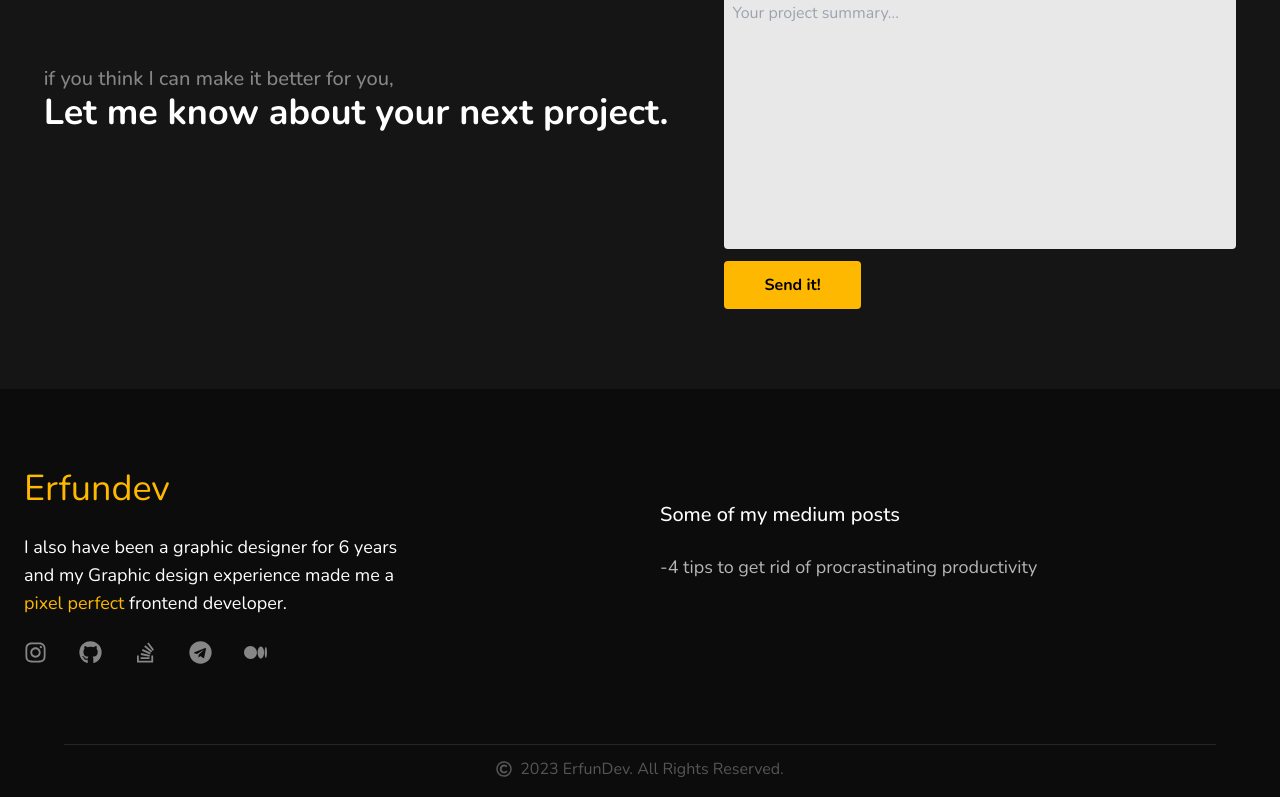
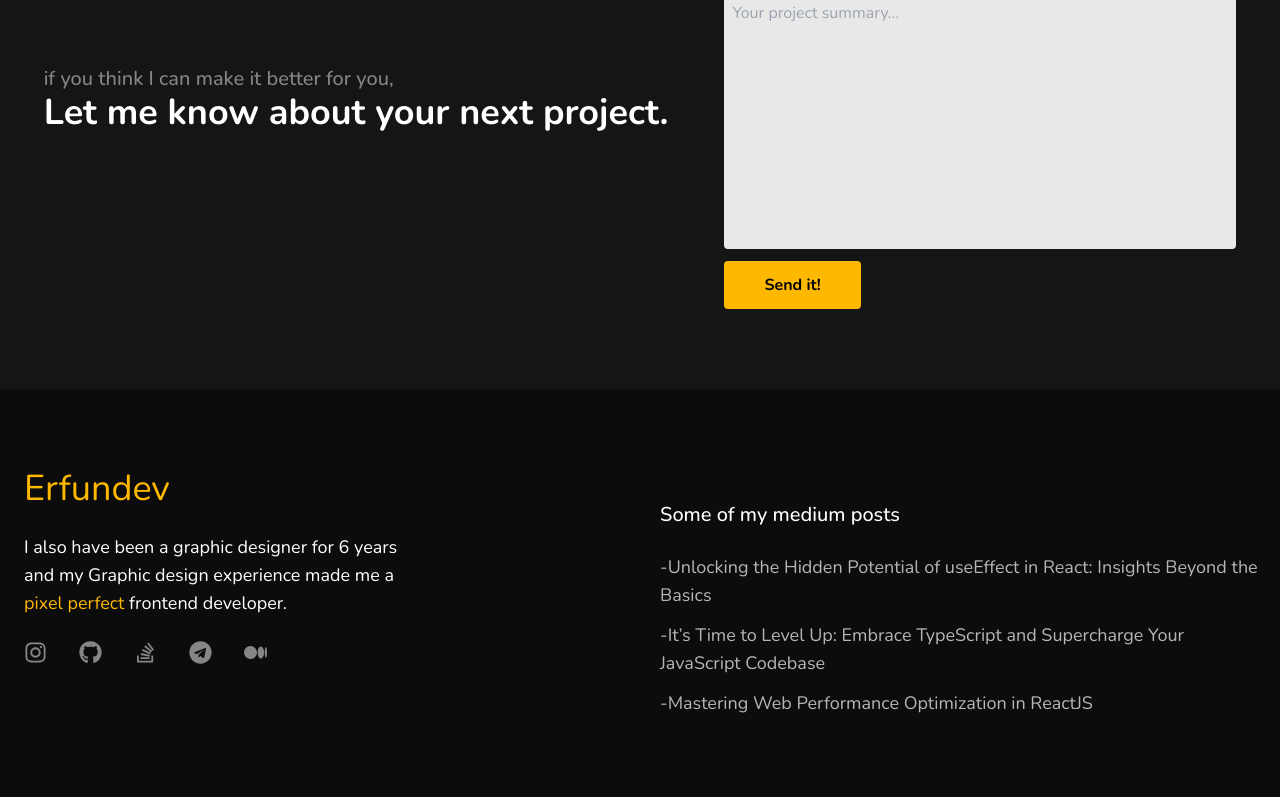
Before and after one commit to erfunit/erfundev-portfolio, a React (Vite) app: page / in a window 1280 px wide. Shown: the part 2000-2797 px from the top of the page. Built offline with nearby package versions, Linux system fonts and the light colour scheme.

Commit message:
footer update

```diff
--- a/src/components/Footer.jsx
+++ b/src/components/Footer.jsx
@@ -1,4 +1,4 @@
-import React from "react";
+import React, { useEffect } from "react";
 import {
   FaInstagram,
   FaGithub,
@@ -51,7 +51,7 @@ const Footer = () => {
                 className="hover:text-[#FFB800] transition-all"
               />
             </a>
-            <a target="_blank" href="https://medium.com/@erfungraph99">
+            <a target="_blank" href="https://medium.com/@erfundev">
               <BsMedium
                 size={23}
                 className="hover:text-[#FFB800] transition-all"
@@ -70,9 +70,33 @@ const Footer = () => {
             >
               <a
                 target="_blank"
-                href="https://medium.com/@erfungraph99/5-tips-to-get-rid-of-procrastinating-productivity-31297ba2d58a"
+                href="https://medium.com/@erfundev/unlocking-the-hidden-potential-of-useeffect-in-react-insights-beyond-the-basics-62fbbd984f0f"
               >
-                -4 tips to get rid of procrastinating productivity
+                -Unlocking the Hidden Potential of useEffect in React: Insights
+                Beyond the Basics
+              </a>
+            </li>
+            <li
+              className="hover:text-white/100 transition-all
+            "
+            >
+              <a
+                target="_blank"
+                href="https://medium.com/@erfundev/its-time-to-level-up-embrace-typescript-and-supercharge-your-javascripat-codebase-64b19b1b77c3"
+              >
+                -It’s Time to Level Up: Embrace TypeScript and Supercharge Your
+                JavaScript Codebase
+              </a>
+            </li>
+            <li
+              className="hover:text-white/100 transition-all
+            "
+            >
+              <a
+                target="_blank"
+                href="https://medium.com/@erfundev/mastering-web-performance-optimization-in-reactjs-49d55df7cab5"
+              >
+                -Mastering Web Performance Optimization in ReactJS
               </a>
             </li>
           </ul>
```
